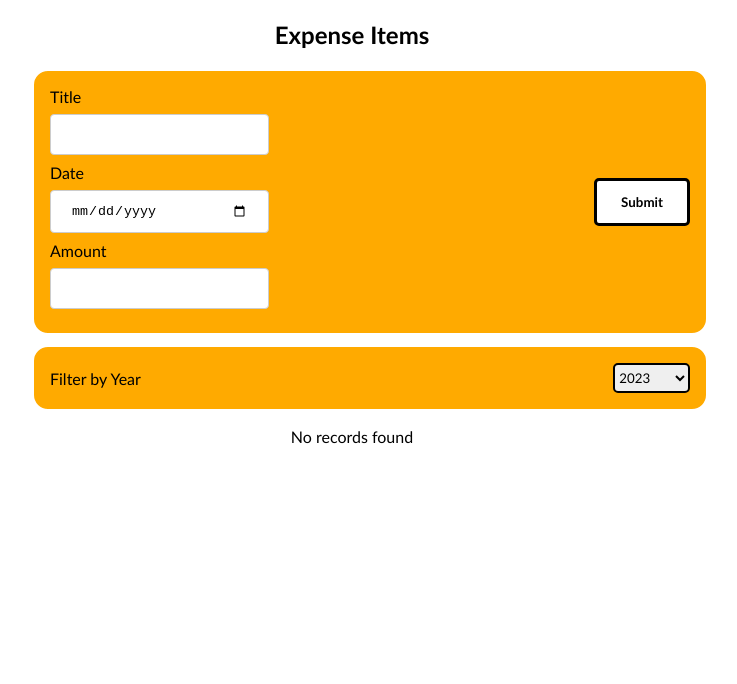
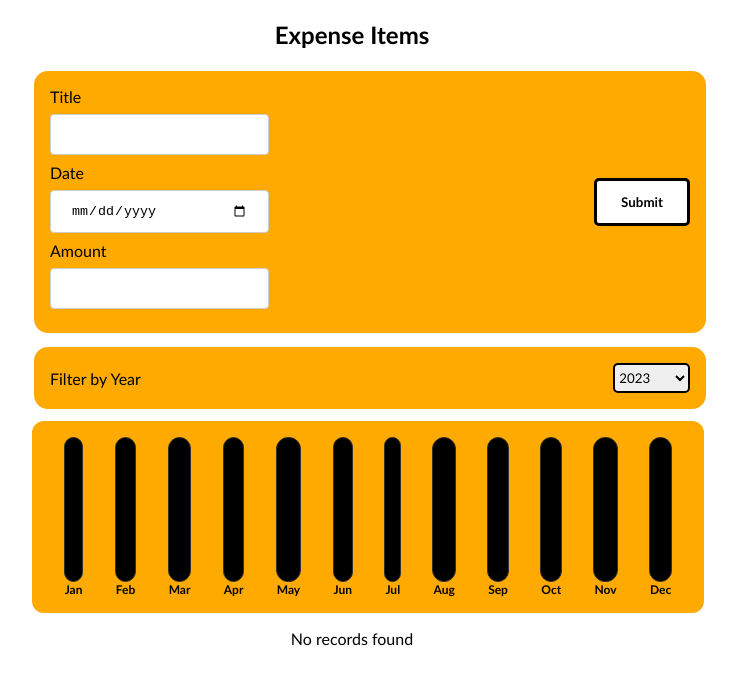
Before and after one commit to balayogesh007/React-Expense-list, a React (Create React App) app: page / in a window 1280 px wide. Shown: the top 684 px of the page, without its empty margins (288-1025 px from the left). Built offline with nearby package versions, Linux system fonts and the light colour scheme.

Commit message:
added bar chart

```diff
--- /dev/null
+++ b/src/components/Chart/Chart.jsx
@@ -0,0 +1,19 @@
+
+import { ChartBar } from './ChartBar';
+import './chart.css';
+export const Chart = (props) => {
+
+  const chartDataValues = props.data.map(element => element.value);
+  const totalMaxmimum = Math.max(...chartDataValues);
+  return (
+    <div className='chart-container'>
+      {props.data.map((data) => (
+      <ChartBar
+        key={data.label}
+        value={data.value}
+        maxValue={totalMaxmimum}
+        label={data.label}
+      />))}
+    </div>
+  )
+}
--- /dev/null
+++ b/src/components/Chart/ChartBar.css
@@ -0,0 +1,30 @@
+.chart-bar-inner{
+  height: 100%;
+  width: 100%;
+  border: 1px solid #313131;
+  border-radius: 12px;
+  background-color: rgb(0, 0, 0);
+  overflow: hidden;
+  display: flex;
+  flex-direction: column;
+  justify-content: flex-end;
+}
+
+.chart-bar-fill{
+  background-color: #FFFFFF;
+  transition: all 0.3s ease-out;
+  width: 100%;
+}
+
+.chart-bar{
+    height: 100%;
+  display: flex;
+  flex-direction: column;
+  align-items: center;
+}
+
+.chart-bar-label{
+  font-weight: bold;
+  font-size: 12px;
+  text-align: center;
+}
--- /dev/null
+++ b/src/components/Chart/ChartBar.jsx
@@ -0,0 +1,19 @@
+
+
+import './ChartBar.css';
+
+export const ChartBar = (props) => {
+
+  let barFillHeight = '0%';
+  if (props.maxValue > 0) {
+    barFillHeight = Math.round((props.value / props.maxValue) * 100) + "%";
+  }
+  return (
+    <div className="chart-bar">
+      <div className="chart-bar-inner">
+        <div className="chart-bar-fill" style={{height: barFillHeight, backgroundColor: 'white'}}></div>
+      </div>
+      <div className="chart-bar-label">{props.label}</div>
+    </div>
+  )
+}
--- /dev/null
+++ b/src/components/Chart/chart.css
@@ -0,0 +1,12 @@
+.chart-container{
+  padding: 1rem;
+  border-radius: 12px;
+  background-color: rgb(255, 170, 0);
+  text-align: center;
+  display: flex;
+  justify-content: space-around;
+  height: 10rem;
+  width: 50%;
+  margin-left: 25%;
+  margin-bottom: 10px;
+}
--- /dev/null
+++ b/src/components/Expenses/ChartExpenses.jsx
@@ -0,0 +1,28 @@
+import { Chart } from "../Chart/Chart"
+
+
+
+export const ChartExpenses = (props) => {
+  const chartData = [
+    {label: 'Jan', value: 0 },
+    {label: 'Feb', value: 0},
+    {label: 'Mar', value: 0},
+    {label: 'Apr', value: 0},
+    {label: 'May', value: 0},
+    {label: 'Jun', value: 0},
+    {label: 'Jul', value: 0},
+    {label: 'Aug', value: 0},
+    {label: 'Sep', value: 0},
+    {label: 'Oct', value: 0},
+    {label: 'Nov', value: 0},
+    {label: 'Dec', value: 0}
+  ]
+  for (const expense of props.expenses) {
+    const expenseMonth = new Date(expense.date).getMonth(); //return index value of the month jan = 0
+    chartData[expenseMonth].value = chartData[expenseMonth].value + +expense.amount;
+
+  }
+  return (
+    <div><Chart data={chartData} /></div>
+  )
+}
--- a/src/components/Expenses/Expenses.jsx
+++ b/src/components/Expenses/Expenses.jsx
@@ -2,6 +2,7 @@
 import { ExpensesFilter } from "./ExpenseFilter";
 import { ExpenseItems } from "./ExpenseItem";
 import moment from "moment";
+import { ChartExpenses } from "./ChartExpenses";
 
 export const Expenses = (props) => {
   const setDefaultYear = moment(new Date()).year().toString();
@@ -17,6 +18,7 @@
   return (
     <div>
       <ExpensesFilter selected={filtered} onChangeFilter={filterChangeHandler} />
+      <ChartExpenses expenses={filterExpenses}/>
       {filterExpenses.length === 0 && <p>No records found</p>}
       {filterExpenses.length > 0 && filterExpenses.map((data) => (
         <ExpenseItems
```
